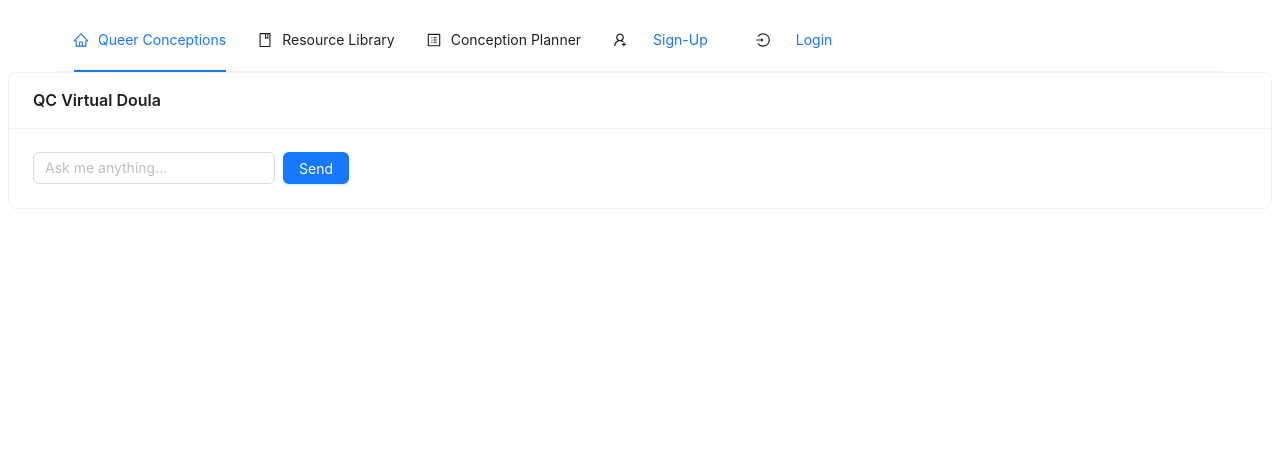
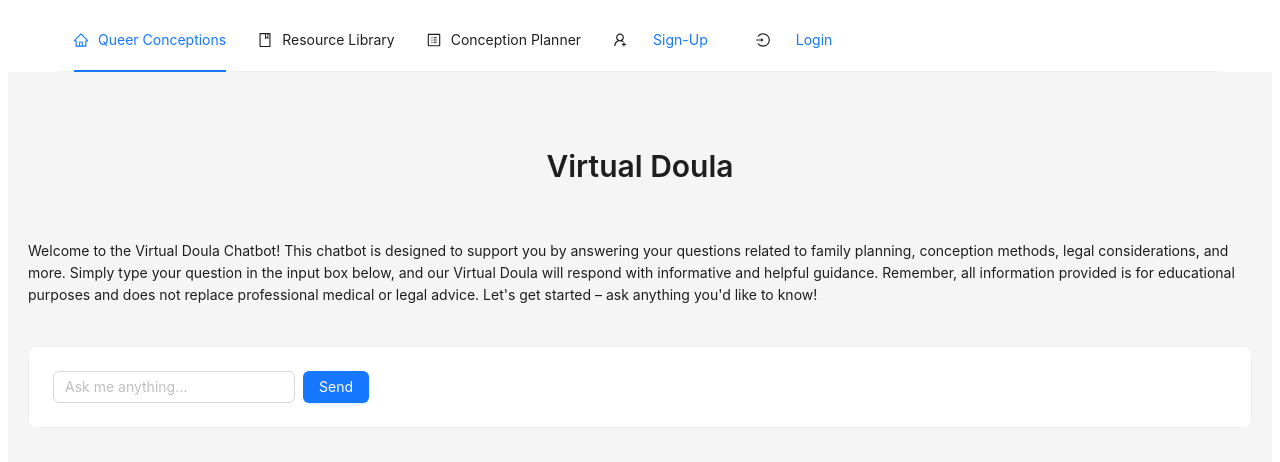
Before and after one commit to MBHunter88/queer_conceptions, a React (Vite) app in the folder client/: page /chatbot in a window 1280 px wide. Shown: the top 462 px of the page. Built offline with nearby package versions, Linux system fonts and the light colour scheme.

Commit message:
add UI content for chatbot

```diff
--- a/client/src/components/ChatBot.jsx
+++ b/client/src/components/ChatBot.jsx
@@ -38,7 +38,7 @@ const Chatbot = () => {
   };
 
   return (
-    <Card title="QC Virtual Doula" className="chatbot-container">
+    <Card className="chatbot-container">
       <div className="chatbot-messages">
         {messages.map((msg, index) => (
           <div key={index} className={msg.role === 'user' ? 'user-message' : 'assistant-message'}>
--- a/client/src/pages/ChatPage.jsx
+++ b/client/src/pages/ChatPage.jsx
@@ -1,14 +1,38 @@
 import React, { useState } from 'react';
 import { Card, Typography, Form, Input, Layout, Row, Col } from 'antd';
 import Chatbot from '../components/Chatbot';
+
+const { Content } = Layout;
+const { Title, Text } = Typography;
 
 const ChatPage = () => {
 
 
     return (
-        <>
-        <Chatbot />
-        </>
+        <Layout>
+            <Content style={{ height: '100%', padding: '50px 20px' }}>
+                <Row gutter={[0, 40]} justify="center">
+                    <Title level={2}>Virtual Doula</Title>
+                    <Text>
+                    Welcome to the Virtual Doula Chatbot! This chatbot is designed to
+                    support you by answering your questions related to family planning,
+                    conception methods, legal considerations, and more. Simply type your
+                    question in the input box below, and our Virtual Doula will respond
+                    with informative and helpful guidance. Remember, all information
+                    provided is for educational purposes and does not replace professional
+                    medical or legal advice. Let's get started – ask anything you'd like to know!
+                    </Text>
+                    <Col span={24}>
+                    <Chatbot />
+                    </Col>
+                </Row>
+
+            </Content>
+
+        </Layout>
+
+
+
     )
 }
 
--- a/client/src/pages/LandingPage.jsx
+++ b/client/src/pages/LandingPage.jsx
@@ -57,7 +57,11 @@ const LandingPage = () => {
             <Col span={24}>
               <FeatureSection
                 title="Virtual Doula"
-                description='Coming Soon'
+                description='Introducing our Virtual Doula Chatbot – your personal guide to navigating the
+                complexities of LGBTQ+ family planning. Whether you need support with understanding different
+                conception methods, legal guidance, or simply want a friendly chat, our Virtual Doula is here
+                to provide personalized, compassionate assistance. Start chatting today to get answers tailored
+                to your unique journey.'
                 link={<Link to="/chatbot">Chat Now</Link>}
               />
             </Col>
```
